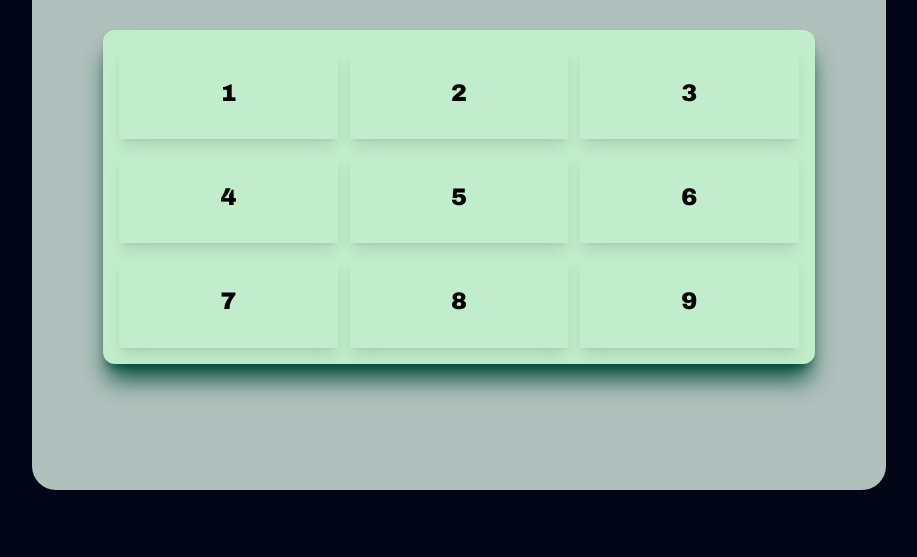
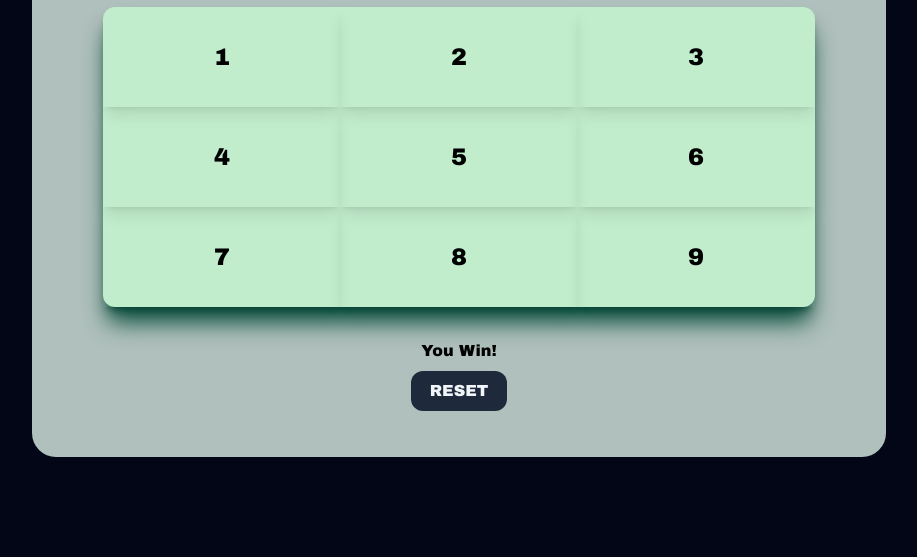
Before and after one commit to trevornei/Week-11-Assignment, a website: page index.html in a window 1280 px wide. Shown: the part 243-800 px from the top of the page, without its empty margins (181-1098 px from the left). Drawn offline with nearby package versions, Linux system fonts and the light colour scheme.

Commit message:
Added Reset button and div for if player won or not.

```diff
--- a/app.js
+++ b/app.js
@@ -0,0 +1,3 @@
+const board = $('#board');
+let currentPlayer = "X";
+let activeGame = true;
--- a/index.html
+++ b/index.html
@@ -11,33 +11,57 @@
 </head>
     <body class="w-screen h-screen bg-slate-950 flex items-center justify-center">
         <!--The main container that houses the game.-->
-        <main class="flex flex-col items-center justify-center w-2/3 h-5/6 bg-ashgray rounded-3xl">
+        <main class="flex flex-col items-center justify-center w-2/3 h-3/4 bg-ashgray rounded-3xl">
         <!--Game Title-->
             <div id="header" class="w-5/6 h-20 flex flex-col text-center">
                 <h1 class="text-4xl">Tic Tac Toe</h1>
+                <!--Who's Turn?-->
                 <h4 class="text-xl">Player Turn</h4>
-                <!--Who's Turn?-->
             </div>
         <!--Tailwind Grid: Game Tiles-->
             <!--This container uses css grid(3cols & 3rows)-->
-            <div id="board" class="w-5/6 h-1/2 grid grid-cols-3 grid-rows-3 gap-3 mx-auto p-4 m-4 bg-teagreen shadow-xl shadow-emerald-900  text-center content-center rounded-xl">
+            <div id="board" class="w-5/6 h-1/2 grid grid-cols-3 grid-rows-3 mx-auto m-4 bg-teagreen shadow-xl shadow-emerald-900  text-center content-center rounded-xl">
                 <!--First Row-->
-                <div class="flex items-center justify-center text-2xl shadow-lg">1</div>
-                <div class="flex items-center justify-center text-2xl shadow-lg">2</div>
-                <div class="flex items-center justify-center text-2xl shadow-lg">3</div>
+                <div id="cell" class="flex items-center justify-center text-2xl shadow-lg border-e-slate-950">
+                    1
+                </div>
+                <div id="cell" class="flex items-center justify-center text-2xl shadow-lg border-e-slate-950">
+                    2
+                </div>
+                <div id="cell" class="flex items-center justify-center text-2xl shadow-lg">3</div>
+
+
                 <!--Second Row-->
-                <div class="flex items-center justify-center text-2xl shadow-lg">4</div>
-                <div class="flex items-center justify-center text-2xl shadow-lg">5</div>
-                <div class="flex items-center justify-center text-2xl shadow-lg">6</div>
+                <div id="cell" class="flex items-center justify-center text-2xl shadow-lg border-e-slate-950">
+                    4
+                </div>
+                <div id="cell" class="flex items-center justify-center text-2xl shadow-lg border-e-slate-950">
+                    5
+                </div>
+                <div id="cell" class="flex items-center justify-center text-2xl shadow-lg">6</div>
+
+
                 <!--Third Row-->
-                <div class="flex items-center justify-center text-2xl shadow-lg">7</div>
-                <div class="flex items-center justify-center text-2xl shadow-lg">8</div>
-                <div class="flex items-center justify-center text-2xl shadow-lg">9</div>
+                <div id="cell" class="flex items-center justify-center text-2xl shadow-lg border-e-slate-950">
+                    7
+                </div>
+                <div id="cell" class="flex items-center justify-center text-2xl shadow-lg border-e-slate-950">
+                    8
+                </div>
+                <div id="cell" class="flex items-center justify-center text-2xl shadow-lg">9</div>
             </div>
         <!--Win or Loss Component-->
-
+            <div id="gameResult" class="w-5/6 h-6 flex items-center justify-center mt-4">
+                 <h3 id="result" class="">You Win!</h3>
+            </div>
         <!--Restart Game Button-->
+            <div id="restartGameBtn" class="w-5/6 h-6 flex items-center justify-center mt-4">
+                <button type="button" class="rounded-xl w-24 h-10 bg-slate-800 text-slate-100">
+                    <h3 id="" class="">RESET</h3>
+                </button>
+            </div>
         </main>
+    <script src="node_modules/jquery/dist/jquery.js"></script>
     <script src="app.js"></script>
     </body>
 </html>
```
Also changed, not shown: dist/output.css.
